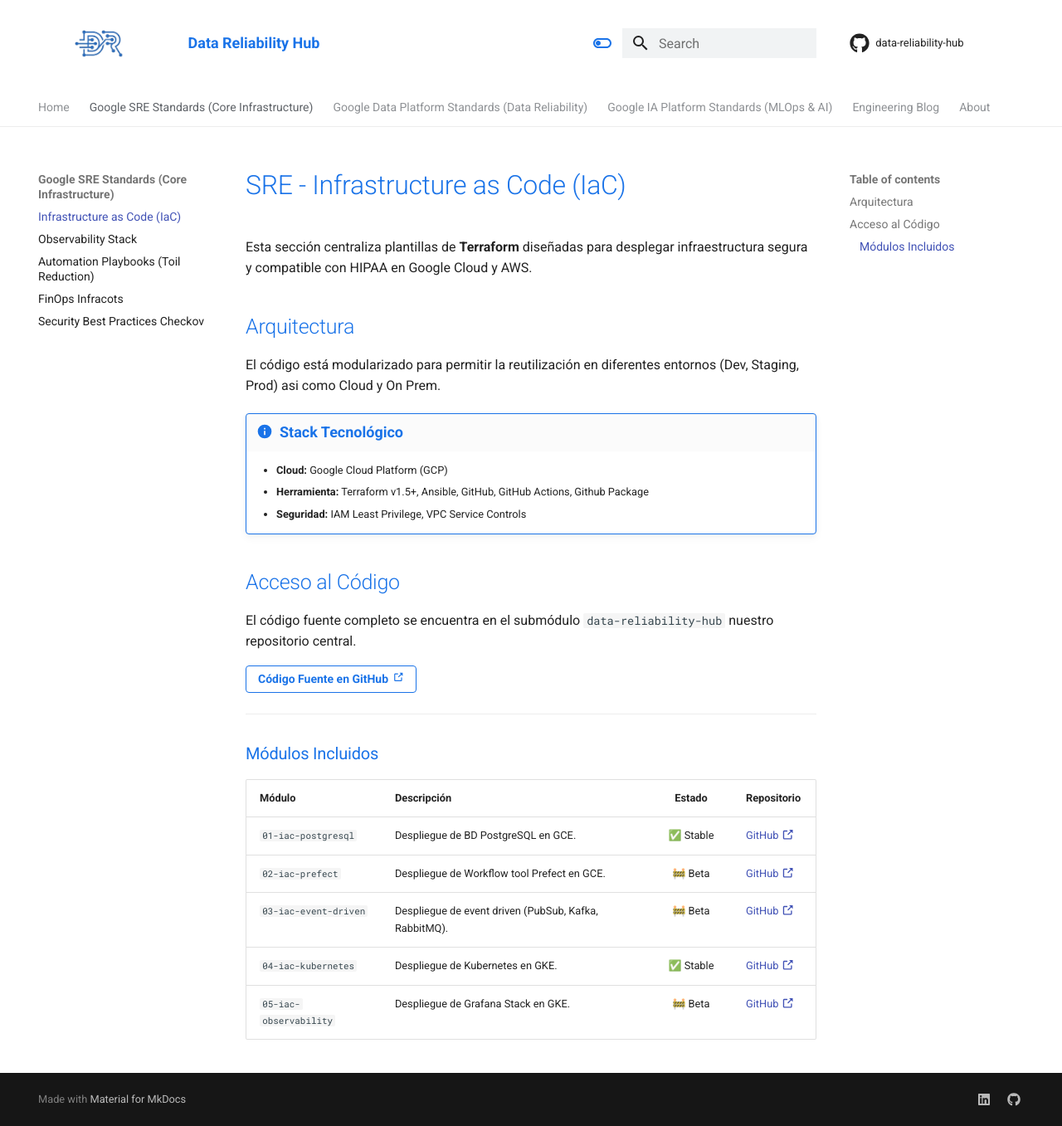
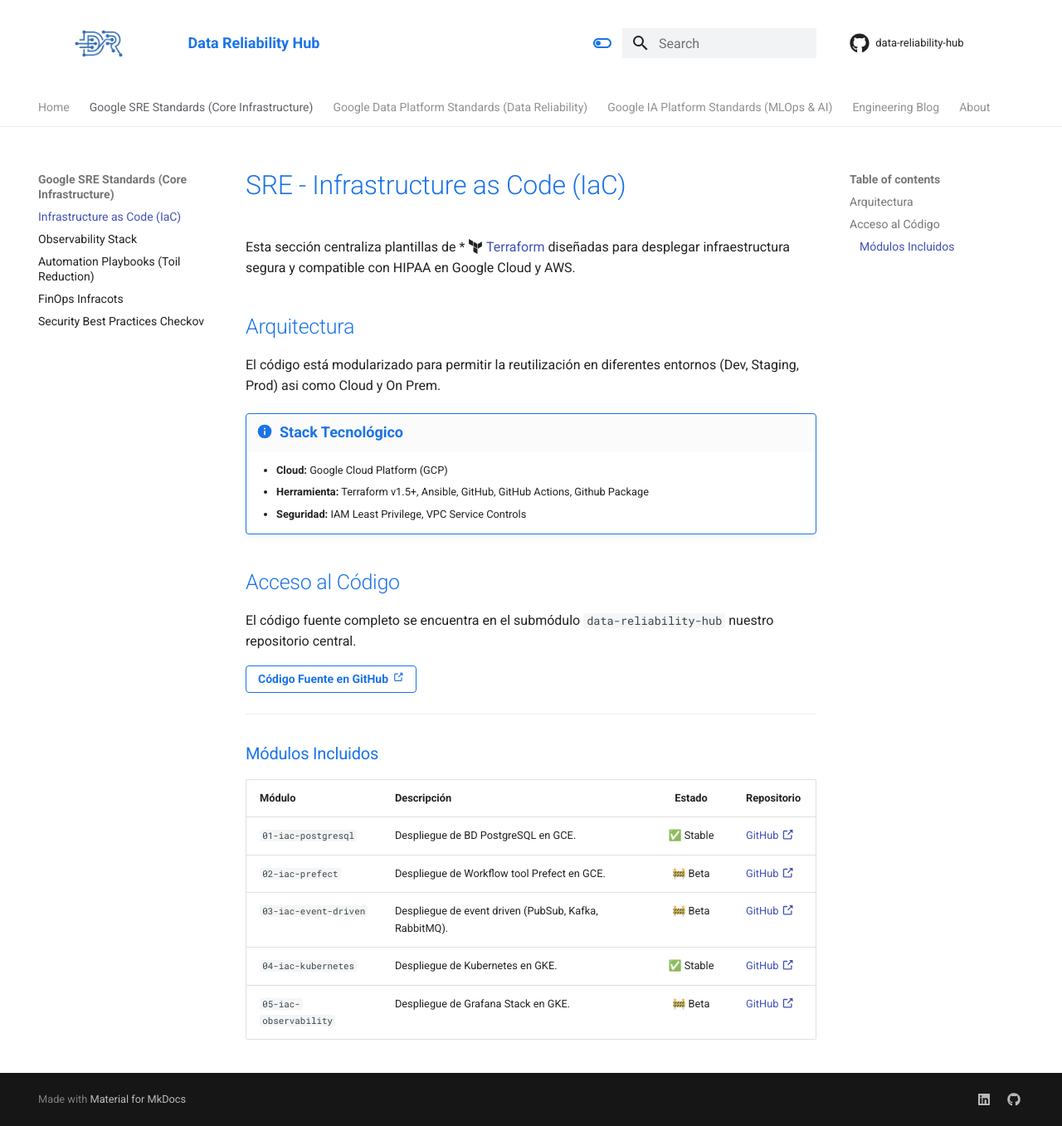
Before and after one commit to mcatalangt/data-reliability-hub, an MkDocs documentation site: the page built from docs/modules/sre/iac.md, in a window 1280 px wide and 1357 px high. Shown: the whole window at 83% size. Built offline with MkDocs 1.6.1 and Material for MkDocs 9.7.7, drawn with Linux system fonts in a browser that asks for light colours; comment, search, counter and statistics services are not loaded; part of the change alters nothing that is shown.

```diff
--- a/docs/modules/sre/iac.md
+++ b/docs/modules/sre/iac.md
@@ -1,6 +1,6 @@
 # SRE - Infrastructure as Code (IaC)
 
-Esta sección centraliza plantillas de **Terraform** diseñadas para desplegar infraestructura segura y compatible con HIPAA en Google Cloud y AWS.
+Esta sección centraliza plantillas de * :simple-terraform: [Terraform](https://www.terraform.io/) diseñadas para desplegar infraestructura segura y compatible con HIPAA en Google Cloud y AWS.
 
 ## Arquitectura
 El código está modularizado para permitir la reutilización en diferentes entornos (Dev, Staging, Prod) asi como Cloud y On Prem.
```
